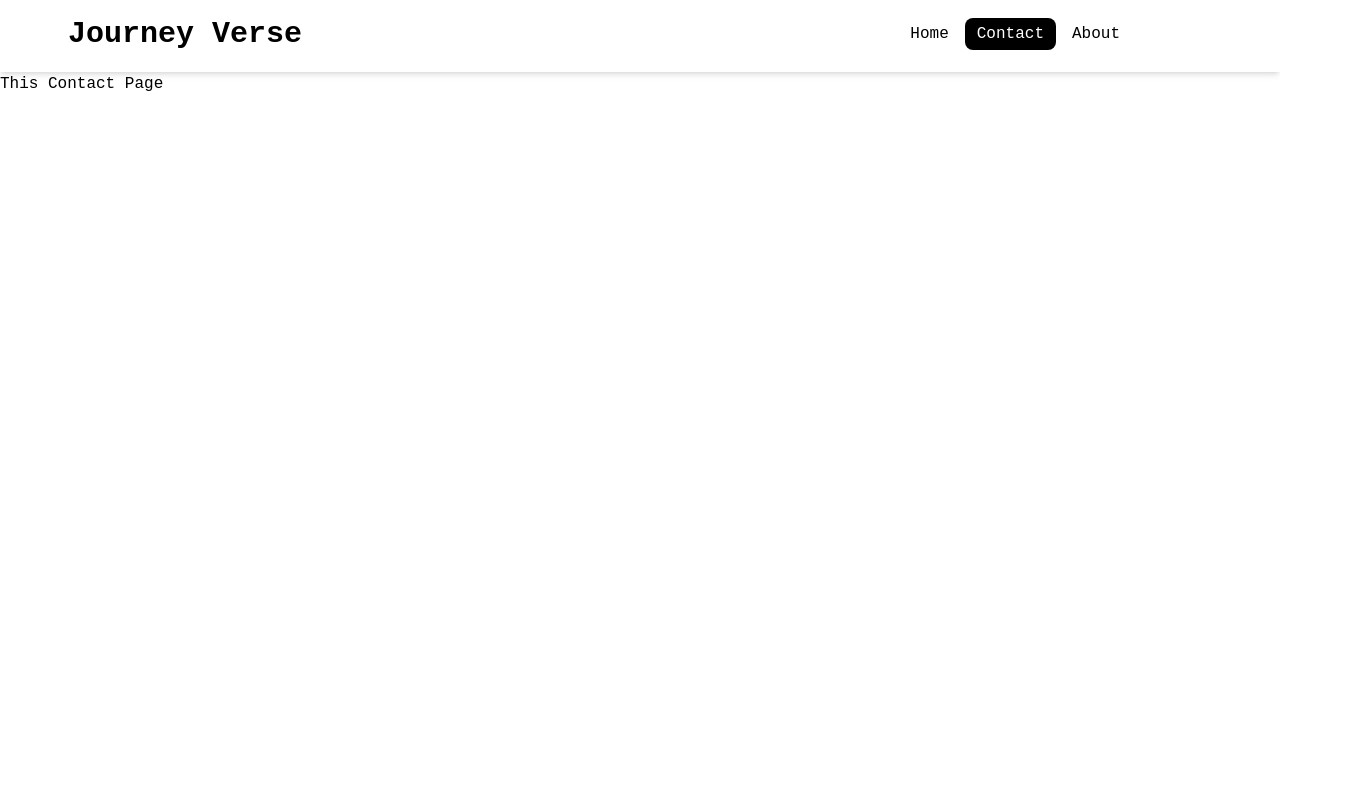
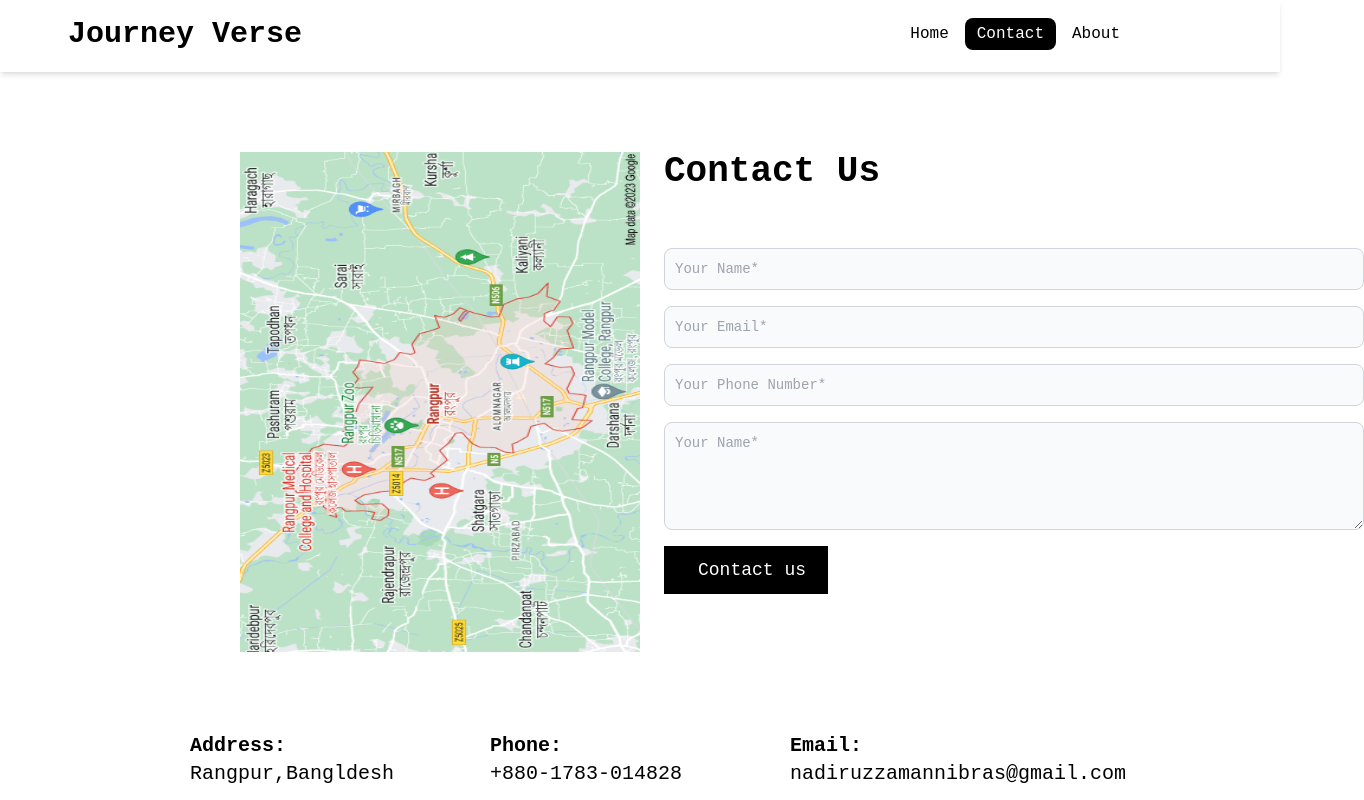
Before and after one commit to MdNadiruzzamanNibras/Journey_Verse, a Next.js app: page /contact in a window 1280 px wide. Shown: the top 800 px of the page, 1364 px wide, since content can reach past the window. Built offline with nearby package versions, Linux system fonts and the light colour scheme.

Commit message:
contact page

```diff
--- /dev/null
+++ b/src/app/about/page.jsx
@@ -0,0 +1,11 @@
+
+
+const About = () => {
+    return (
+        <div>
+            <h1 className="text-center text-4xl">This about page</h1>
+        </div>
+    );
+};
+
+export default About;
--- a/src/app/contact/page.jsx
+++ b/src/app/contact/page.jsx
@@ -1,11 +1,73 @@
+import map from "../../../public/images/Contact/Mapz.png"
+
+import Image from 'next/image';
 
 
-const Contact = () => {
+const ContactDetail = () => {
     return (
-        <div>
-            <h1>This Contact Page</h1>
+        <div className='container mx-auto'>
+            <div className='my-20'>
+                <div className='grid grid-cols-1 md:grid-cols-2'>
+                <div className='flex justify-end'>
+                    <Image className='w-[400px] h-[500px]'  src={map} alt='map'/>
+                </div>
+                    <div>
+                       <div className="lg:w-[700px] ml-6">
+                    <div >
+                    <h4 className=" text-4xl font-semibold">Contact Us
+
+                    </h4>
+
+
+                        <form  className="my-14">
+                             <div>
+
+            <input type="text" id="company" className="bg-gray-50 border border-gray-300 text-gray-900 text-sm rounded-lg focus:ring-gray-600-500 focus:border-blue-500 block w-full p-2.5 dark:bg-gray-700 dark:border-gray-600 my-4 dark:placeholder-gray-400 dark:text-white dark:focus:ring-blue-500 dark:focus:border-blue-500" placeholder="Your Name*" required/>
+        </div>
+
+
+                            <div>
+
+            <input type="email" id="company" className="bg-gray-50 border border-gray-300 text-gray-900 text-sm rounded-lg focus:ring-gray-600-500 focus:border-blue-500 block w-full p-2.5 dark:bg-gray-700 dark:border-gray-600 my-4 dark:placeholder-gray-400 dark:text-white dark:focus:ring-blue-500 dark:focus:border-blue-500" placeholder="Your Email*" required/>
+                                </div>
+                                <div>
+
+            <input type="Number" id="company" className="bg-gray-50 border border-gray-300 text-gray-900 text-sm rounded-lg focus:ring-gray-600-500 focus:border-blue-500 block w-full p-2.5 dark:bg-gray-700 my-4 dark:border-gray-600 dark:placeholder-gray-400 dark:text-white dark:focus:ring-blue-500 dark:focus:border-blue-500" placeholder="Your Phone Number*" required/>
+        </div>
+
+                            <div>
+
+            <textarea type="text" id="company" className="bg-gray-50 border border-gray-300 text-gray-900 text-sm rounded-lg focus:ring-gray-600-500 focus:border-blue-500 block w-full p-2.5 dark:bg-gray-700 my-4 dark:border-gray-600 dark:placeholder-gray-400 dark:text-white dark:focus:ring-blue-500 dark:focus:border-blue-500  pb-14" placeholder="Your Name*" required/>
+                            </div>
+
+
+                            <div className=' my-2'>
+                                <button className="px-5 py-2 text-white bg-black hover:text-black border-black border-2 hover:bg-white text-lg flex items-center"> <span className='ml-3'>Contact us</span></button>
+                            </div>
+                        </form>
+                </div>
+                </div>
+                </div>
+                </div>
+                <div className='lg:w-[900px] mx-auto my-20' >
+                    <div className='grid grid-cols-1 lg:grid-cols-3'>
+                        <div>
+                            <h4 className='text-xl'><span className='font-bold'>Address:</span> <span className='block font-medium'>Rangpur,Bangldesh</span></h4>
+                        </div>
+                        <div>
+                            <h4 className='text-xl'><span className='font-bold'>Phone:</span> <span className='block font-medium'>+880-1783-014828</span></h4>
+                        </div>
+                        <div>
+                            <h4 className='text-xl'><span className='font-bold'>Email:</span> <span className='inline-block font-medium'>nadiruzzamannibras@gmail.com</span></h4>
+                        </div>
+
+
+
+                    </div>
+                </div>
+            </div>
         </div>
     );
 };
 
-export default Contact;
+export default ContactDetail;
```
Also changed, not shown: public/images/Contact/Mapz.png (added).
